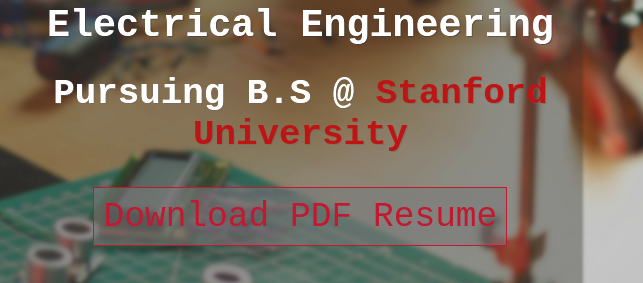
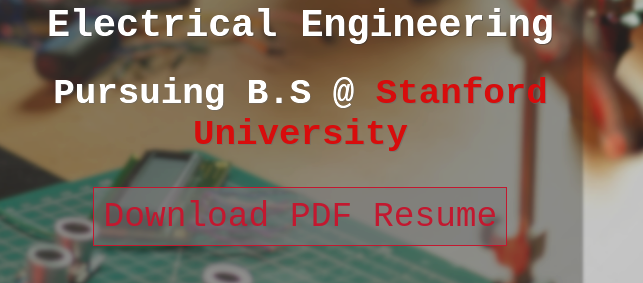
Before and after one commit to KaleSG/KaleSG.github.io, a plain HTML site: page index.html in a window 1280 px wide. Shown: the part 372-655 px from the top of the page, 637-1280 px from the left. Drawn offline with Linux system fonts and the light colour scheme.

```diff
--- a/css/index.css
+++ b/css/index.css
@@ -148,7 +148,7 @@
 }
 
 .stancolors {
-    color: rgb(174, 18, 18)
+    color: rgb(196, 11, 11)
 }
 
 #stanny {
```
